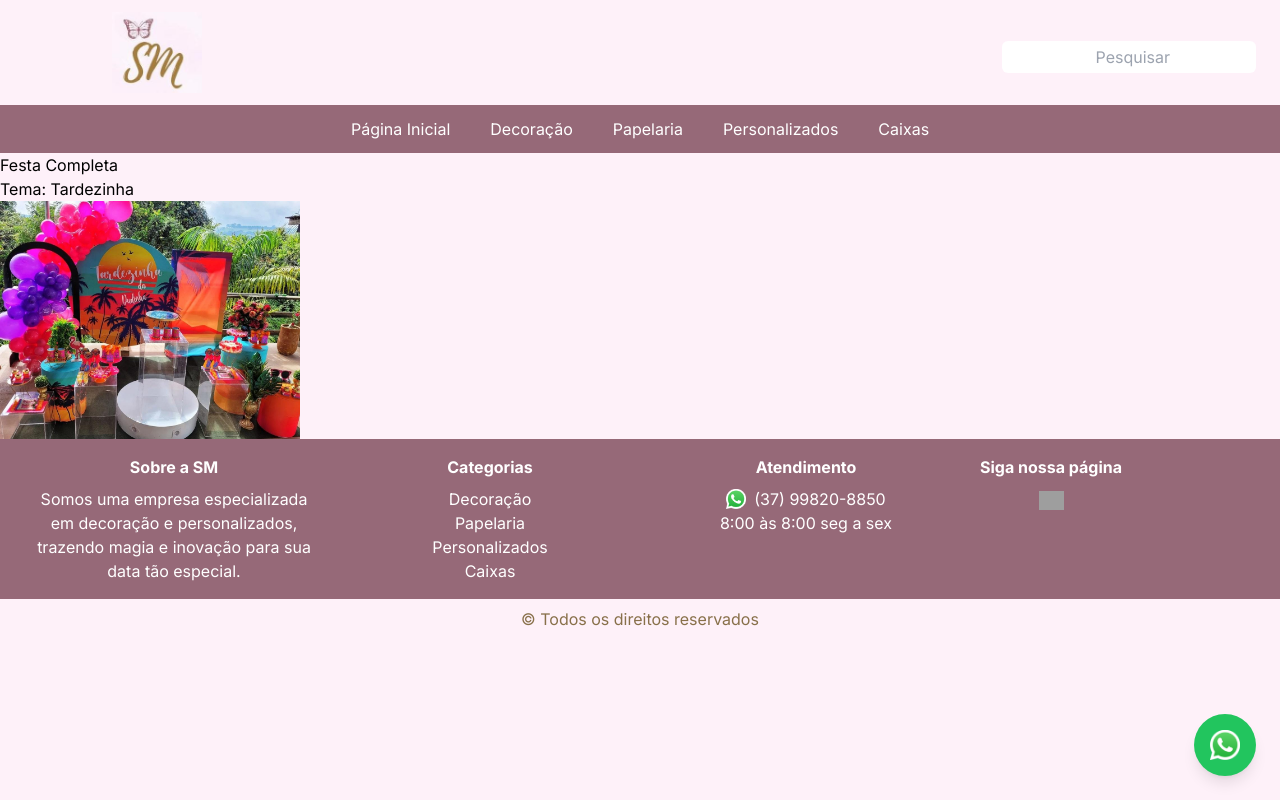
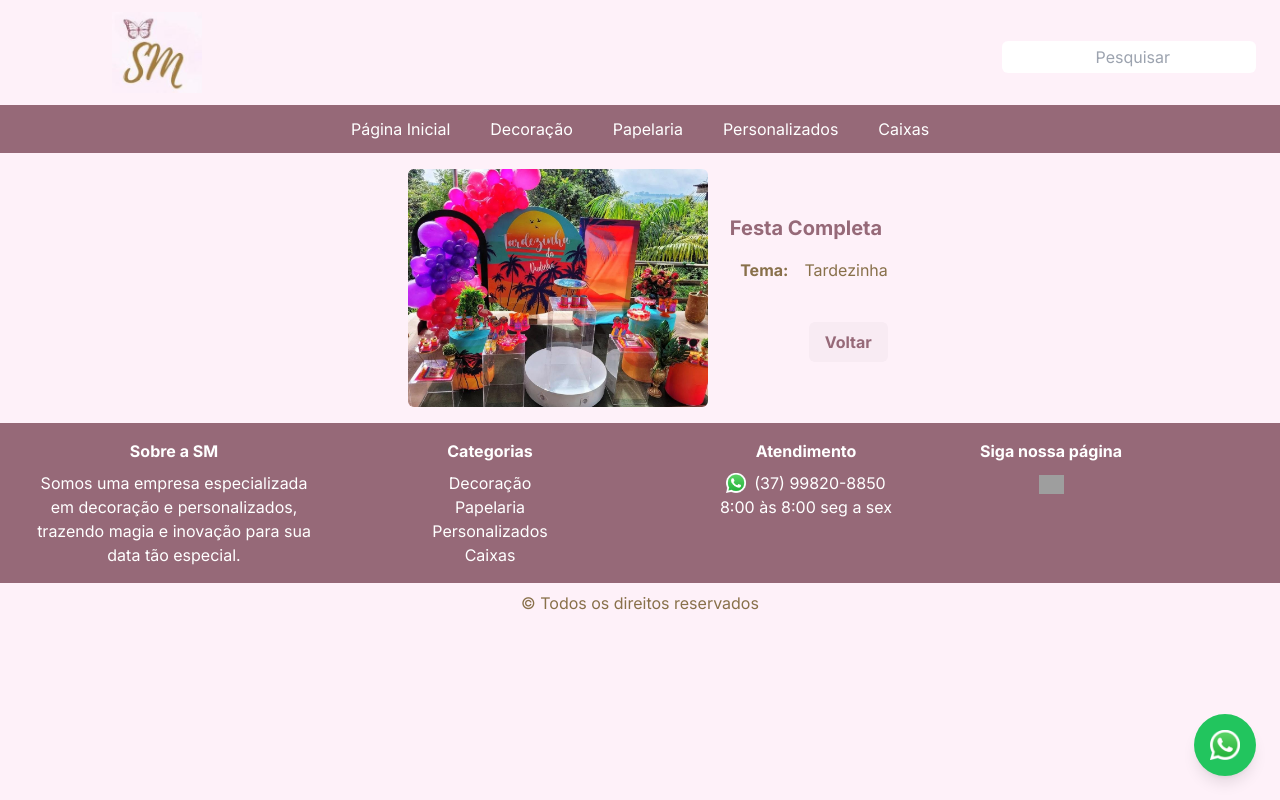
Before and after one commit to luanamsilva/personalizados, a Next.js app: page /products/1 in a window 1280 px wide. Built offline with nearby package versions, Linux system fonts and the light colour scheme; grey boxes are pictures that could not be loaded.

Commit message:
add-style-ProductItd

```diff
--- a/src/app/components/Header.tsx
+++ b/src/app/components/Header.tsx
@@ -16,13 +16,14 @@ export const Header = () => {
 
       <div className="flex justify-between flex-wrap sm:w-full">
         <div>
+          <Link href={'/'}>
           <Image
             className="m-3 ml-28"
             src="/images/logo.jpeg"
             width={90}
             height={90}
             alt="logo"
-          />
+          /></Link>
        </div >
 
           <div className='flex justify-center items-center mt-4 sm:mt-0 w-full sm:w-auto mb-4'>
--- a/src/app/products/[productId]/page.tsx
+++ b/src/app/products/[productId]/page.tsx
@@ -1,9 +1,8 @@
-// Importar os módulos necessários
 import { NextPage } from 'next';
 import itemsData from '../../data/itemsData.json';
 import { ItemType } from '@/app/types/ItemType';
 import Image from 'next/image';
-
+import Link from 'next/link';
 interface ProductProps {
   params: {
     productId: string;
@@ -25,16 +24,28 @@ const Product: NextPage<ProductProps> = ({ params: { productId } }) => {
 
   return (
     <>
-      <h1>{product.title}</h1>
-      <p>Tema: {product.theme}</p>
-      <Image
+    <div className='flex text-brown items-center justify-center'>
+      <Image className='m-4 rounded-md'
         src={product.image}
         alt={product.title}
         width={300}
         height={300}
       />
-
-    </>
+      <div className='flex-col'>
+       <h1 className='text-xl text-main pb-4 text-center font-bold'>{product.title}</h1>
+      <p className='text-center'>
+        <strong className='p-2 m-2'>Tema:</strong>
+       {product.theme}
+       </p>
+    <div className='flex justify-end mt-10'>
+    <button className='text-main  bottom-4 right-4 bg-rose hover:brightness-95 rounded-md  font-bold py-2 px-4 rounded"'>
+      <Link href={'/'}>
+      Voltar
+     </Link> </button>
+     </div>
+   </div>
+    </div>
+   </>
   );
 };
 
```
